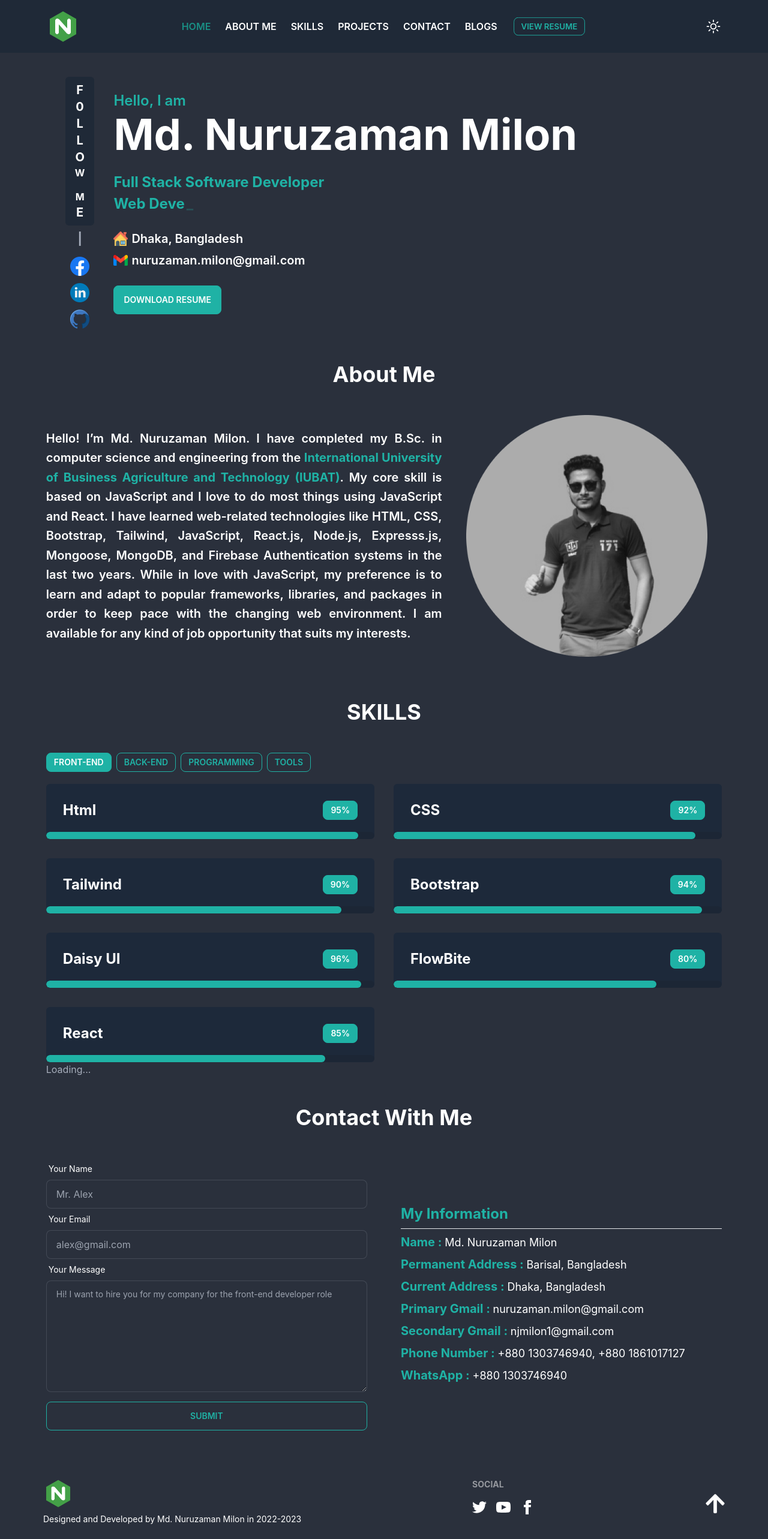
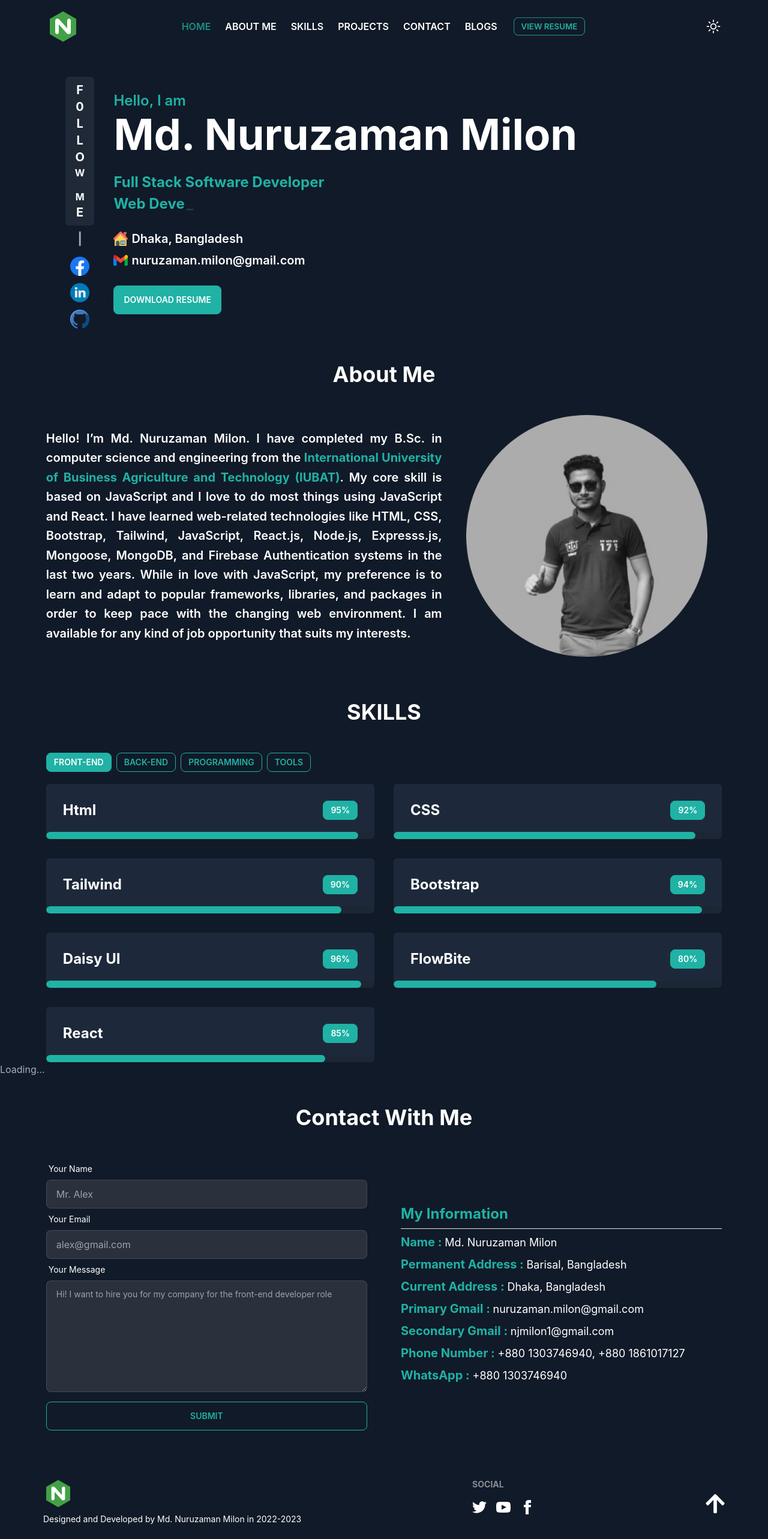
Before and after one commit to nuruzaman-milon/personal-portfolio, a React (Create React App) app: page / in a window 1280 px wide. Shown: the top 2566 px of the page at 60% size. Built offline with nearby package versions, Linux system fonts and the light colour scheme; no server answers.

Commit message:
backgroud update, card update

```diff
--- a/src/App.js
+++ b/src/App.js
@@ -8,7 +8,7 @@ function App() {
   const { theme } = useContext(ThemeContext);
   return (
     <div data-theme={theme ? "light" : "dark"}>
-      <div>
+      <div className={`${!theme ? 'bg-[#111A28]' : ''}`}>
         <RouterProvider router={router}></RouterProvider>
       </div>
     </div>
--- a/src/components/footer/Footer.js
+++ b/src/components/footer/Footer.js
@@ -6,7 +6,7 @@ const Footer = () => {
     const { theme } = useContext(ThemeContext);
     return (
         <div className={`${!theme ? 'text-white' : '' }`}>
-            <footer className="footer md:p-10 bg-base-100 md:flex md:justify-between w-[95%] mx-auto">
+            <footer className="footer md:p-10 md:flex md:justify-between w-[95%] mx-auto">
                 <div>
                     <img width="50" height="50" src="assets/logo8.png" alt="" />
                     {/* <svg width="50" height="50" viewBox="0 0 24 24" xmlns="http://www.w3.org/2000/svg" fillRule="evenodd" clipRule="evenodd" className="fill-current"><path d="M22.672 15.226l-2.432.811.841 2.515c.33 1.019-.209 2.127-1.23 2.456-1.15.325-2.148-.321-2.463-1.226l-.84-2.518-5.013 1.677.84 2.517c.391 1.203-.434 2.542-1.831 2.542-.88 0-1.601-.564-1.86-1.314l-.842-2.516-2.431.809c-1.135.328-2.145-.317-2.463-1.229-.329-1.018.211-2.127 1.231-2.456l2.432-.809-1.621-4.823-2.432.808c-1.355.384-2.558-.59-2.558-1.839 0-.817.509-1.582 1.327-1.846l2.433-.809-.842-2.515c-.33-1.02.211-2.129 1.232-2.458 1.02-.329 2.13.209 2.461 1.229l.842 2.515 5.011-1.677-.839-2.517c-.403-1.238.484-2.553 1.843-2.553.819 0 1.585.509 1.85 1.326l.841 2.517 2.431-.81c1.02-.33 2.131.211 2.461 1.229.332 1.018-.21 2.126-1.23 2.456l-2.433.809 1.622 4.823 2.433-.809c1.242-.401 2.557.484 2.557 1.838 0 .819-.51 1.583-1.328 1.847m-8.992-6.428l-5.01 1.675 1.619 4.828 5.011-1.674-1.62-4.829z"></path></svg> */}
--- a/src/components/home/AboutMe.js
+++ b/src/components/home/AboutMe.js
@@ -2,7 +2,7 @@ import React from 'react';
 
 const AboutMe = ({theme}) => {
     return (
-        <div className={`mt-14 ${!theme ? 'text-white' : '' }`}>
+        <div className={`w-[88%] mx-auto mt-14 ${!theme ? 'text-white' : '' }`}>
             <h1 className='text-center text-4xl font-bold mb-6'>About Me</h1>
             <div className='flex flex-col-reverse md:flex-row justify-center items-center'>
                 <div className='w-full md:w-[60%] text-xl font-semibold'>
--- a/src/components/home/AllProjects.js
+++ b/src/components/home/AllProjects.js
@@ -7,7 +7,7 @@ const AllProjects = ({theme}) => {
     const { isLoading, error, data } = useQuery({
         queryKey: ['courses'],
         queryFn: () =>
-            fetch('https://protfolio-server-alpha.vercel.app/projects').then(res =>
+            fetch('http://localhost:5000/projects').then(res =>
                 res.json()
             )
     })
@@ -17,9 +17,9 @@ const AllProjects = ({theme}) => {
     if (error) return 'An error has occurred: ' + error.message
 
     return (
-        <div className={`${!theme ? 'text-white' : '' }`}>
+        <div className={`w-[88%] mx-auto ${!theme ? 'text-white' : '' }`}>
             <h1 className='text-center text-4xl font-bold mt-14 mb-12'>My Projects</h1>
-            <div className='grid grid-cols-1 md:grid-cols-2 lg:grid-cols-3 gap-6 my-16'>
+            <div className='grid grid-cols-1 md:grid-cols-2 lg:grid-cols-3 gap-9 my-16'>
                 {
                     data.map((data) => <SingleProjectCart key={data.id} data={data}></SingleProjectCart>)
                 }
--- a/src/components/home/Contact.js
+++ b/src/components/home/Contact.js
@@ -2,7 +2,7 @@ import React from 'react';
 
 const Contact = ({ theme }) => {
     return (
-        <div className={`mb-10 ${!theme ? 'text-white' : ''}`}>
+        <div className={`w-[88%] mx-auto mb-10 ${!theme ? 'text-white' : ''}`}>
             <h1 className='text-center text-4xl font-bold my-12'>Contact With Me</h1>
             <div className='flex flex-col-reverse md:flex-row md:gap-x-14 md:items-center'>
                 <div className='w-full md:w-[50%]'>
--- a/src/components/home/Home.js
+++ b/src/components/home/Home.js
@@ -12,10 +12,9 @@ const Home = () => {
     const { theme } = useContext(ThemeContext);
 
     return (
-        <div className='w-[88%] mx-auto'>
-            <div className='flex items-center mt-10 text-center md:text-left'>
+        <div>
+            <div className='flex items-center mt-10 text-center md:text-left w-[88%] mx-auto'>
                 <div className='flex flex-col items-center mx-8'>
-
                     <div className={`flex flex-col items-center py-2 px-4 rounded-md ${!theme ? 'bg-gray-800 text-white' : 'bg-accent' }`} >
                         <p className='text-xl font-bold'>F</p>
                         <p className='text-xl font-bold'>0</p>
--- a/src/components/home/ProjectDetails.js
+++ b/src/components/home/ProjectDetails.js
@@ -5,9 +5,9 @@ import { FaPlaneDeparture, FaStickyNote } from "react-icons/fa";
 
 const ProjectDetails = () => {
     const data = useLoaderData();
-    console.log(data);
+    // console.log(data);
     return (
-        <div>
+        <div className='w-[88%] mx-auto'>
             <div className="carousel w-full rounded-lg mt-5 mb-9">
                 <div id="slide1" className="carousel-item relative w-full">
                     <img src={data?.images[0]} className="w-full h-80" />
--- a/src/components/home/SingleProjectCart.js
+++ b/src/components/home/SingleProjectCart.js
@@ -1,10 +1,14 @@
-import React from 'react';
+import React, { useContext } from 'react';
 import { Link } from 'react-router-dom';
+import { ThemeContext } from '../contexts/ThemeProvider';
 
 const SingleProjectCart = ({ data }) => {
+    const { theme } = useContext(ThemeContext);
+
     return (
-            <div className="card shadow-2xl h-96">
-                <figure className='h-44 mt-4'><img className='h-full w-[90%] rounded-xl grayscale hover:grayscale-0 transition-all duration-700 ease-in' src={data?.images[0]} alt="Shoes" /></figure>
+            // <div className="card rounded-xl shadow-2xl h-[400px] bg-[#1D293A]">
+            <div className={`card rounded-xl shadow-2xl h-[400px] ${!theme ? 'bg-[#1D293A]' : ''}`}>
+                <figure className='h-48 rounded-[8px] mx-auto'><img className='h-full grayscale rounded-md hover:grayscale-0 transition-all duration-700 ease-in hover:scale-[1.2]' src={data?.images[0]} alt="Shoes" /></figure>
                 <div className="card-body py-4">
                     <h2 className="card-title">{data?.title}</h2>
                     <p>{data?.introduction}</p>
--- a/src/components/home/Skills.js
+++ b/src/components/home/Skills.js
@@ -5,7 +5,7 @@ import SingleSkills from './SingleSkills';
 const Skills = ({theme}) => {
     const [show, setShow] = useState('frontend');
     return (
-        <div className={`${!theme ? 'text-white' : '' }`}>
+        <div className={`w-[88%] mx-auto ${!theme ? 'text-white' : '' }`}>
             <h1 className='text-center text-4xl font-bold my-12'>SKILLS</h1>
             <div className='mb-5 grid grid-cols-2 md:flex w-full md:w-[46%] gap-4 md:gap-2'>
                 <button onClick={() => setShow('frontend')} className={`${show==='frontend' ? '' : 'btn-outline'} btn btn-accent btn-sm`}>Front-End</button>
--- a/src/components/navbar/Navbar.js
+++ b/src/components/navbar/Navbar.js
@@ -17,20 +17,8 @@ const Navbar = () => {
         prevScrollpos = currentScrollPos;
     }
 
-    let currentScrollPos1 = 0;
-
-    window.addEventListener('scroll', function () {
-        currentScrollPos1 = window.pageYOffset;
-        // console.log(currentScrollPos1);
-    });
-
-    // You can use the currentScrollPos variable later in your code
-    console.log(currentScrollPos1);
-
-
     return (
-        // <div id='navBar' className='bg-gray-800 sticky top-0 z-50 py-2 transition-all duration-[400ms] ease-out'>
-        <div id='navBar' className={`sticky top-0 z-50 py-2 transition-all duration-[400ms] ease-out ${currentScrollPos1 === 0 ? 'bg-gray-800' : ''}`}>
+        <div id='navBar' className={`sticky top-0 z-50 py-2 transition-all duration-[400ms] ease-out ${!theme ? 'bg-[#111A28]' : 'bg-white'}`}>
             <div className="navbar px-0 w-[88%] mx-auto">
                 <div className="navbar-start">
                     <div className="dropdown">
@@ -85,6 +73,7 @@ const Navbar = () => {
                             // textDecoration: isActive ? 'underline' : '',
                             textUnderlineOffset: '3px'
                         })}>BLOGS</NavLink></li>
+
                         <Link to='/view-resume'><button className='btn btn-accent btn-outline btn-sm transition-all duration-[400ms] ease-in'>VIEW RESUME</button></Link>
                     </ul>
                 </div>
--- a/src/components/routes/Routes.js
+++ b/src/components/routes/Routes.js
@@ -22,7 +22,7 @@ export const router = createBrowserRouter([
             {
                 path:'/projects/:id',
                 element:<ProjectDetails></ProjectDetails>,
-                loader:({params}) =>fetch(`https://protfolio-server-alpha.vercel.app/projects/${params.id}`)
+                loader:({params}) =>fetch(`http://localhost:5000/projects/${params.id}`)
             },
             {
                 path:'/about-me',
```
